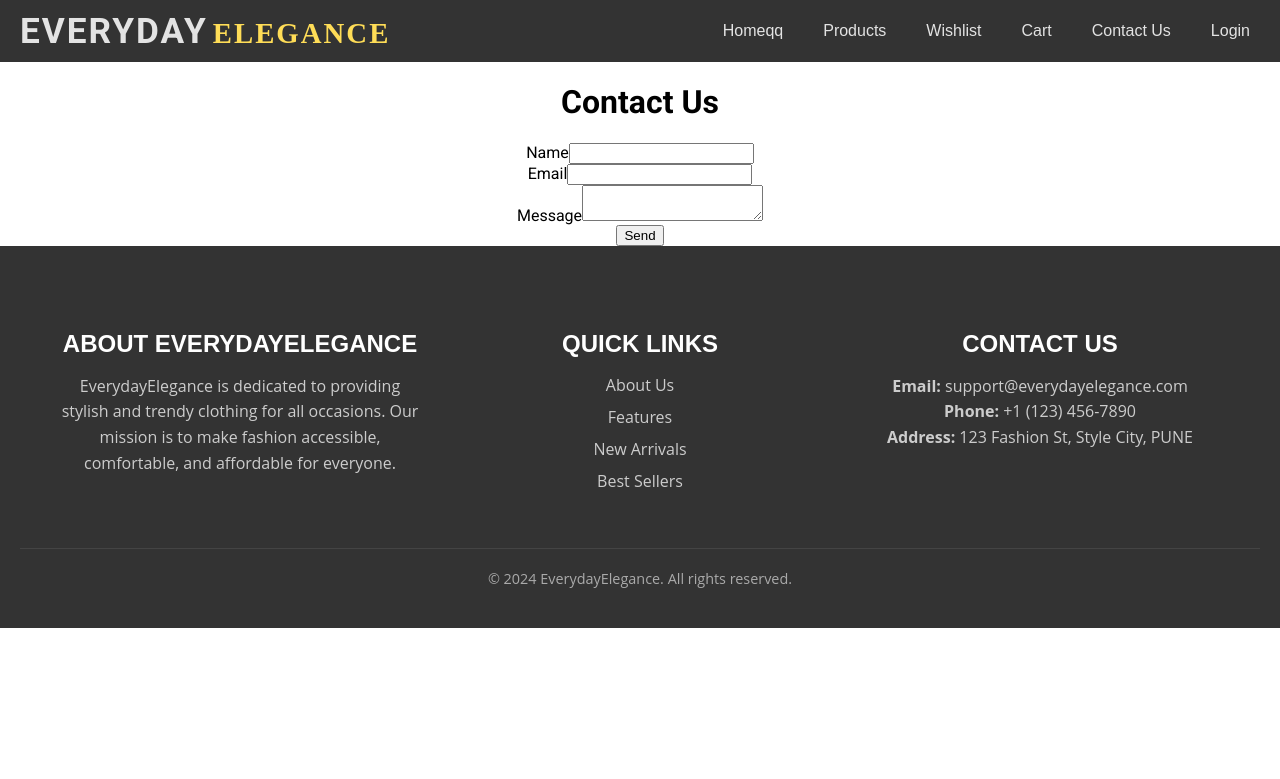
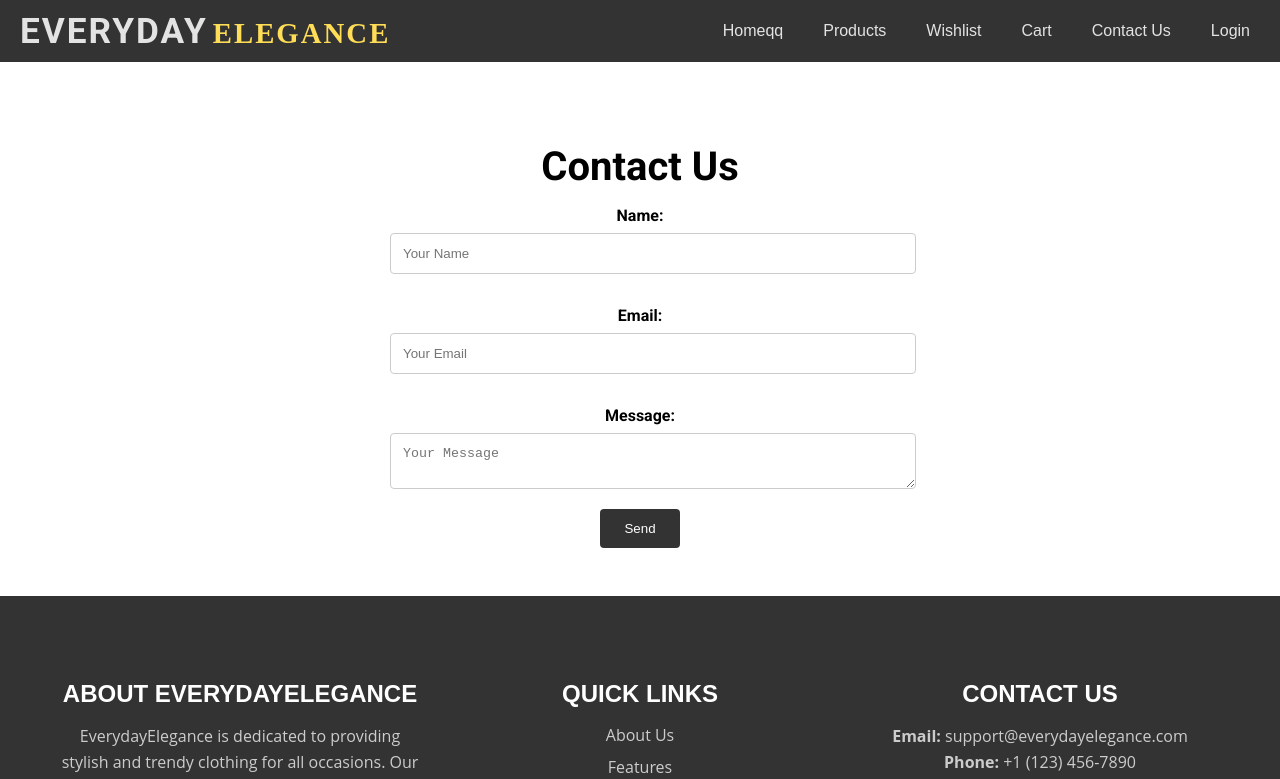
Before and after one commit to priyankakhamkar16/Clothing-Website, a React (Create React App) app in the folder clothing-website/: page /contact in a window 1280 px wide. Shown: the top 779 px of the page. Built offline with nearby package versions, Linux system fonts and the light colour scheme.

Commit message:
Update ContactUs.js

```diff
--- a/clothing-website/src/components/ContactUs.js
+++ b/clothing-website/src/components/ContactUs.js
@@ -9,14 +9,10 @@ function ContactUs() {
   const handleSubmit = async (e) => {
     e.preventDefault();
 
-    const contactInfo = {
-      name,
-      email,
-      message,
-    };
+    const contactInfo = { name, email, message };
 
     try {
-      const response = await fetch('https://clothing-website-3nju.vercel.app/api/contact', {
+      const response = await fetch('https://clothing-website-gw7l.vercel.app/api/contact', {
         method: 'POST',
         headers: {
           'Content-Type': 'application/json',
@@ -30,44 +26,42 @@ function ContactUs() {
         setEmail('');
         setMessage('');
       } else {
-        alert('Failed to send message');
+        const errorData = await response.json();
+        alert(`Failed to send message: ${errorData.message}`);
       }
     } catch (err) {
       console.error('Error:', err);
-      alert('Failed to send message');
+      alert('Failed to send message.');
     }
   };
 
   return (
-    <div className="contact-page">
-      <h1>Contact Us</h1>
+    <div className="contactus-container">
+      <h2>Contact Us</h2>
       <form onSubmit={handleSubmit}>
-        <div className="form-group">
-          <label>Name</label>
+        <label>Name:</label>
         <input
           type="text"
+          placeholder="Your Name"
           value={name}
           onChange={(e) => setName(e.target.value)}
           required
         />
-        </div>
-        <div className="form-group">
-          <label>Email</label>
+        <label>Email:</label>
         <input
           type="email"
+          placeholder="Your Email"
           value={email}
           onChange={(e) => setEmail(e.target.value)}
           required
         />
-        </div>
-        <div className="form-group">
-          <label>Message</label>
+        <label>Message:</label>
         <textarea
+          placeholder="Your Message"
           value={message}
           onChange={(e) => setMessage(e.target.value)}
           required
-          ></textarea>
-        </div>
+        />
         <button type="submit">Send</button>
       </form>
     </div>
```
Lines whose indentation alone changed are shown as unchanged.
